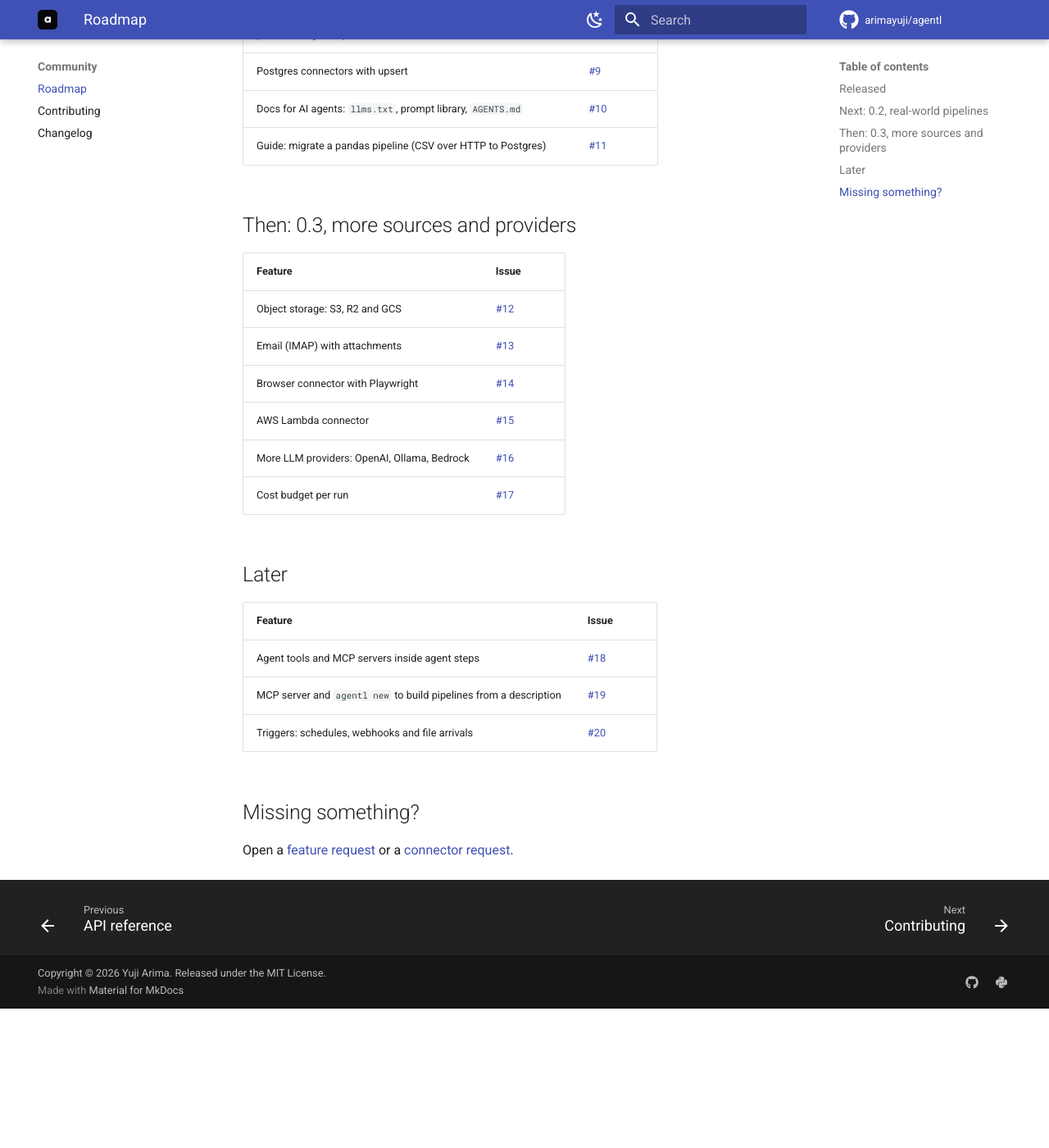
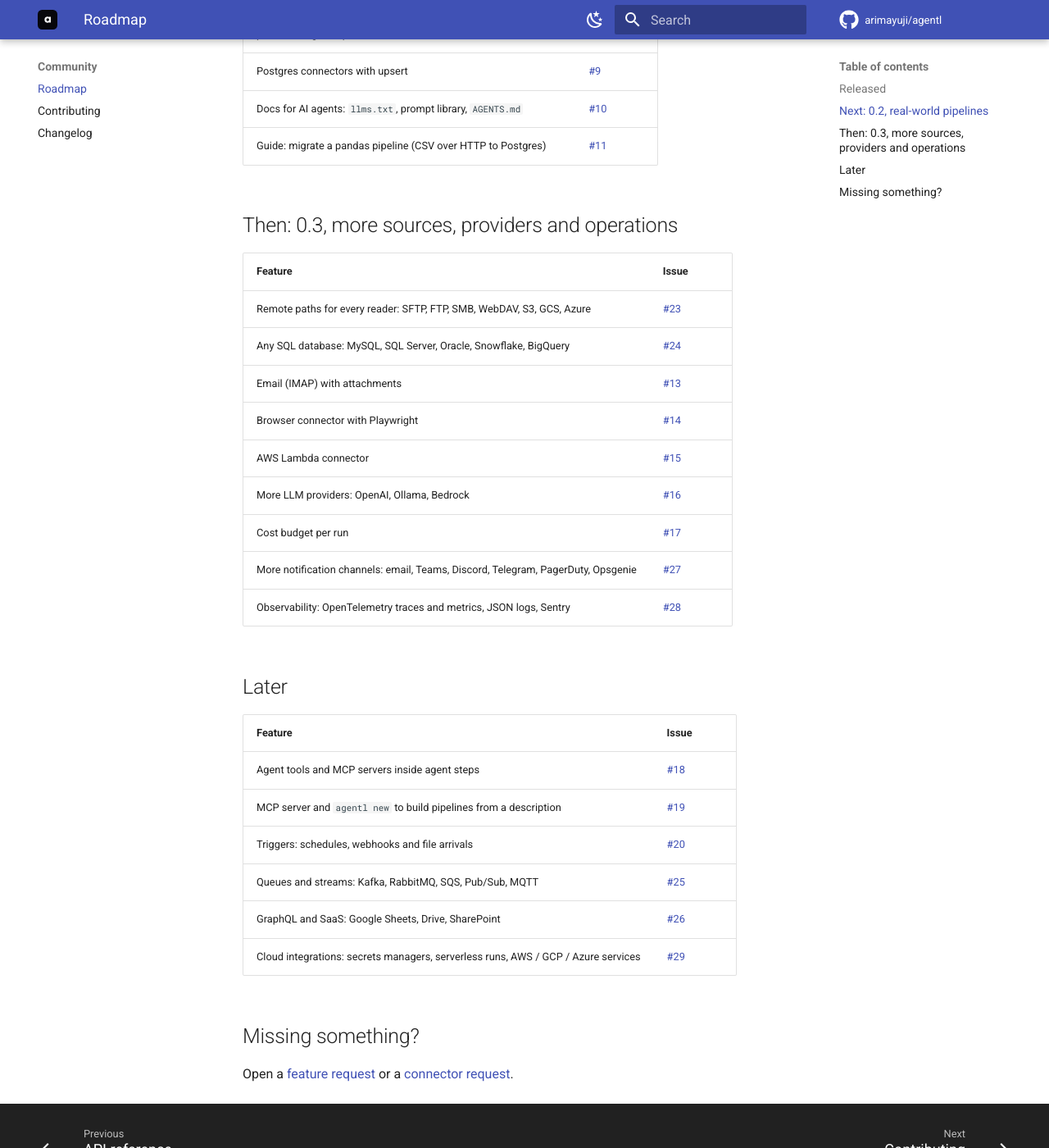
Before and after one commit to arimayuji/agentl, an MkDocs documentation site: the page built from docs/roadmap.md, in a window 1280 px wide and 1400 px high, scrolled down 727 px. Shown: the whole window at 82% size. Built offline with MkDocs 1.6.1 and Material for MkDocs 9.7.7, drawn with Linux system fonts in a browser that asks for light colours; emoji names are drawn with the system emoji font; comment, search, counter and statistics services are not loaded; before the commit the page ends 1957 px from its top, so only the background shows below that.

Commit message:
docs: extend roadmap with protocols, notifications, observability and cloud; refresh launch video
- Roadmap: remote paths via fsspec (#23), any SQL database (#24), queues (#25),
  GraphQL and SaaS (#26), notification channels (#27), observability (#28),
  cloud integrations (#29); #12 folded into #23
- Launch video re-encoded with the agentl-etl install command

Co-Authored-By: Claude Opus 5.5 <noreply@anthropic.com>
Claude-Session: https://claude.ai/code/session_01RVBXEqKMifmDi1ydWBoGx7

```diff
--- a/docs/roadmap.md
+++ b/docs/roadmap.md
@@ -21,16 +21,19 @@ Priorities change with feedback, so dates are intentionally left out.
 | Docs for AI agents: `llms.txt`, prompt library, `AGENTS.md` | [#10](https://github.com/arimayuji/agentl/issues/10) |
 | Guide: migrate a pandas pipeline (CSV over HTTP to Postgres) | [#11](https://github.com/arimayuji/agentl/issues/11) |
 
-## Then: 0.3, more sources and providers
+## Then: 0.3, more sources, providers and operations
 
 | Feature | Issue |
 |---|---|
-| Object storage: S3, R2 and GCS | [#12](https://github.com/arimayuji/agentl/issues/12) |
+| Remote paths for every reader: SFTP, FTP, SMB, WebDAV, S3, GCS, Azure | [#23](https://github.com/arimayuji/agentl/issues/23) |
+| Any SQL database: MySQL, SQL Server, Oracle, Snowflake, BigQuery | [#24](https://github.com/arimayuji/agentl/issues/24) |
 | Email (IMAP) with attachments | [#13](https://github.com/arimayuji/agentl/issues/13) |
 | Browser connector with Playwright | [#14](https://github.com/arimayuji/agentl/issues/14) |
 | AWS Lambda connector | [#15](https://github.com/arimayuji/agentl/issues/15) |
 | More LLM providers: OpenAI, Ollama, Bedrock | [#16](https://github.com/arimayuji/agentl/issues/16) |
 | Cost budget per run | [#17](https://github.com/arimayuji/agentl/issues/17) |
+| More notification channels: email, Teams, Discord, Telegram, PagerDuty, Opsgenie | [#27](https://github.com/arimayuji/agentl/issues/27) |
+| Observability: OpenTelemetry traces and metrics, JSON logs, Sentry | [#28](https://github.com/arimayuji/agentl/issues/28) |
 
 ## Later
 
@@ -39,6 +42,9 @@ Priorities change with feedback, so dates are intentionally left out.
 | Agent tools and MCP servers inside agent steps | [#18](https://github.com/arimayuji/agentl/issues/18) |
 | MCP server and `agentl new` to build pipelines from a description | [#19](https://github.com/arimayuji/agentl/issues/19) |
 | Triggers: schedules, webhooks and file arrivals | [#20](https://github.com/arimayuji/agentl/issues/20) |
+| Queues and streams: Kafka, RabbitMQ, SQS, Pub/Sub, MQTT | [#25](https://github.com/arimayuji/agentl/issues/25) |
+| GraphQL and SaaS: Google Sheets, Drive, SharePoint | [#26](https://github.com/arimayuji/agentl/issues/26) |
+| Cloud integrations: secrets managers, serverless runs, AWS / GCP / Azure services | [#29](https://github.com/arimayuji/agentl/issues/29) |
 
 ## Missing something?
 
```
Also changed, not shown: 2 other files.
